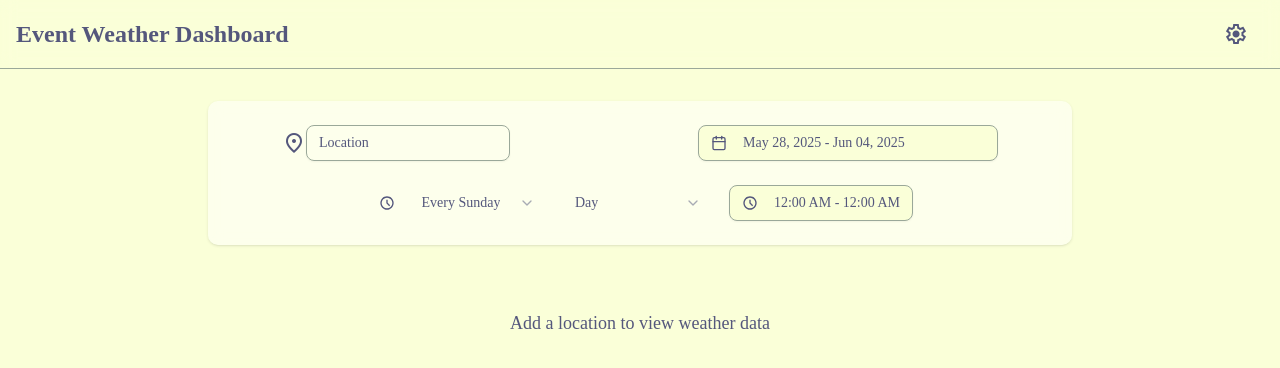
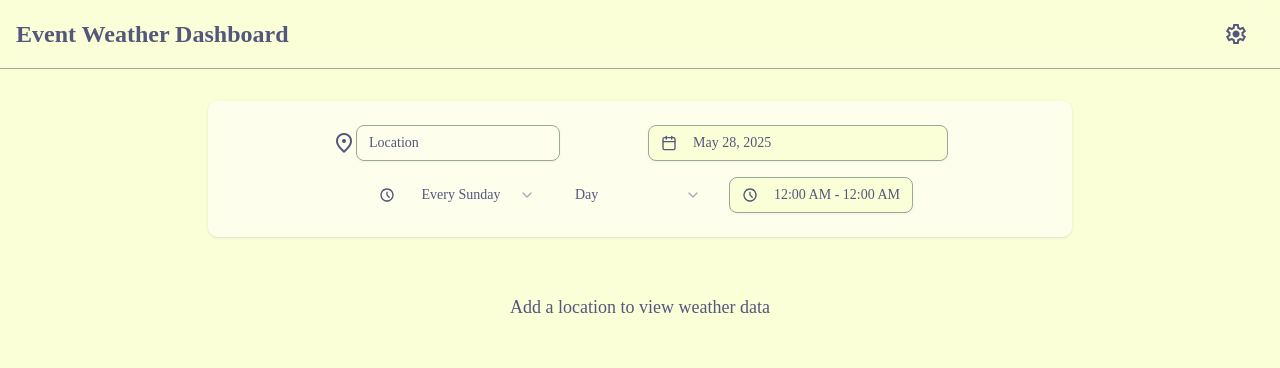
Before and after one commit to mrSun421/weather-app, a React (Vite) app: page / in a window 1280 px wide. Shown: the top 368 px of the page. Built offline with nearby package versions, Linux system fonts and the light colour scheme; a web font is replaced by a local one.

Commit message:
Changed default state and loading style.

```diff
--- a/src/components/ui/eventPanel.tsx
+++ b/src/components/ui/eventPanel.tsx
@@ -144,7 +144,6 @@ export function EventPanel() {
   const [dateRange, setDateRange] = useState<DateRange | undefined>(() => {
     return parseJSONCookie<DateRange | undefined>('dateRange', {
       from: new Date(),
-      to: addDays(new Date(), 7),
     });
   });
 
@@ -176,11 +175,11 @@ export function EventPanel() {
 
   return (
     <div className="animate-in container mx-auto max-w-4xl px-4">
-      <div className="space-y-8">
+      <div className="space-y-6">
         <div className="rounded-lg bg-white/50 p-4 sm:p-6 shadow-sm backdrop-blur-sm dark:bg-slate-800/50 w-full">
-          <div className="space-y-6">
-            <div className="grid grid-cols-1 gap-6 sm:grid-cols-2 sm:gap-4 place-items-center">
-              <div className="w-full max-w-[350px] sm:max-w-[300px]">
+          <div className="space-y-4">
+            <div className="grid grid-cols-1 lg:grid-cols-2 items-center gap-4">
+              <div className="w-full max-w-[300px] justify-self-center lg:justify-self-end">
                 <Tooltip>
                   <TooltipTrigger asChild>
                     <div>
@@ -195,7 +194,7 @@ export function EventPanel() {
                   </TooltipContent>
                 </Tooltip>
               </div>
-              <div className="w-full max-w-[350px] sm:max-w-[300px]">
+              <div className="w-full max-w-[300px] justify-self-center lg:justify-self-start">
                 <Tooltip>
                   <TooltipTrigger asChild>
                     <div>
@@ -213,8 +212,7 @@ export function EventPanel() {
               </div>
             </div>
 
-            <div className="flex flex-col items-center gap-4 sm:flex-row sm:justify-center">
-              <div className="w-full max-w-[350px] sm:w-auto">
+            <div className="flex flex-col sm:flex-row items-center gap-4 justify-center">
               <Tooltip>
                 <TooltipTrigger asChild>
                   <div>
@@ -225,8 +223,6 @@ export function EventPanel() {
                   <p>Choose which day of the week to check weather for</p>
                 </TooltipContent>
               </Tooltip>
-              </div>
-              <div className="w-full max-w-[350px] sm:w-auto">
               <Tooltip>
                 <TooltipTrigger asChild>
                   <div>
@@ -240,7 +236,6 @@ export function EventPanel() {
                   <p>Select a time range preset or customize your own</p>
                 </TooltipContent>
               </Tooltip>
-              </div>
               <TimeDrawer timeRange={timeRange} setTimeRange={setTimeRange} />
             </div>
           </div>
@@ -263,10 +258,12 @@ export function EventPanel() {
                 timeRange={timeRange}
                 unitGroup={unitGroup}
                 onExtend={() => {
-                  if (dateRange?.to) {
+                  if (dateRange?.from) {
                     setDateRange({
                       from: dateRange.from,
-                      to: addDays(dateRange.to, 7)
+                      to: dateRange.to
+                        ? addDays(dateRange.to, 7)
+                        : addDays(dateRange.from, 14)
                     });
                   }
                 }}
--- a/src/components/ui/weatherPanel.tsx
+++ b/src/components/ui/weatherPanel.tsx
@@ -216,16 +216,16 @@ export function WeatherPanel({ date, location, timeRange, className, unitGroup =
     return (
       <div className={cn("p-6 transition-all duration-200 border border-ash_gray/20 dark:border-mindaro/20 rounded-xl", className)}>
         <div className="space-y-6">
-          <div className="flex items-center justify-between">
+          <div className="flex items-center justify-center">
             <h2 className="text-2xl font-semibold text-ultra_violet dark:text-cream">
               {format(date, "EEEE, MMMM d")}
             </h2>
-            <div className="flex items-center gap-2 text-steel_blue dark:text-mindaro">
-              <span className="material-symbols-outlined text-3xl animate-pulse">
-                cloud
-              </span>
-              <span className="text-2xl font-medium">Loading...</span>
-            </div>
+          </div>
+          <div className="flex flex-col items-center gap-4">
+            <span className="material-symbols-outlined text-3xl animate-pulse text-steel_blue dark:text-mindaro">
+              cloud
+            </span>
+            <span className="text-2xl font-medium text-steel_blue dark:text-mindaro">Loading...</span>
           </div>
           <div className="h-[200px] flex items-center justify-center">
             <div className="text-ash_gray dark:text-mindaro/70">
```
Lines whose indentation alone changed are shown as unchanged.
